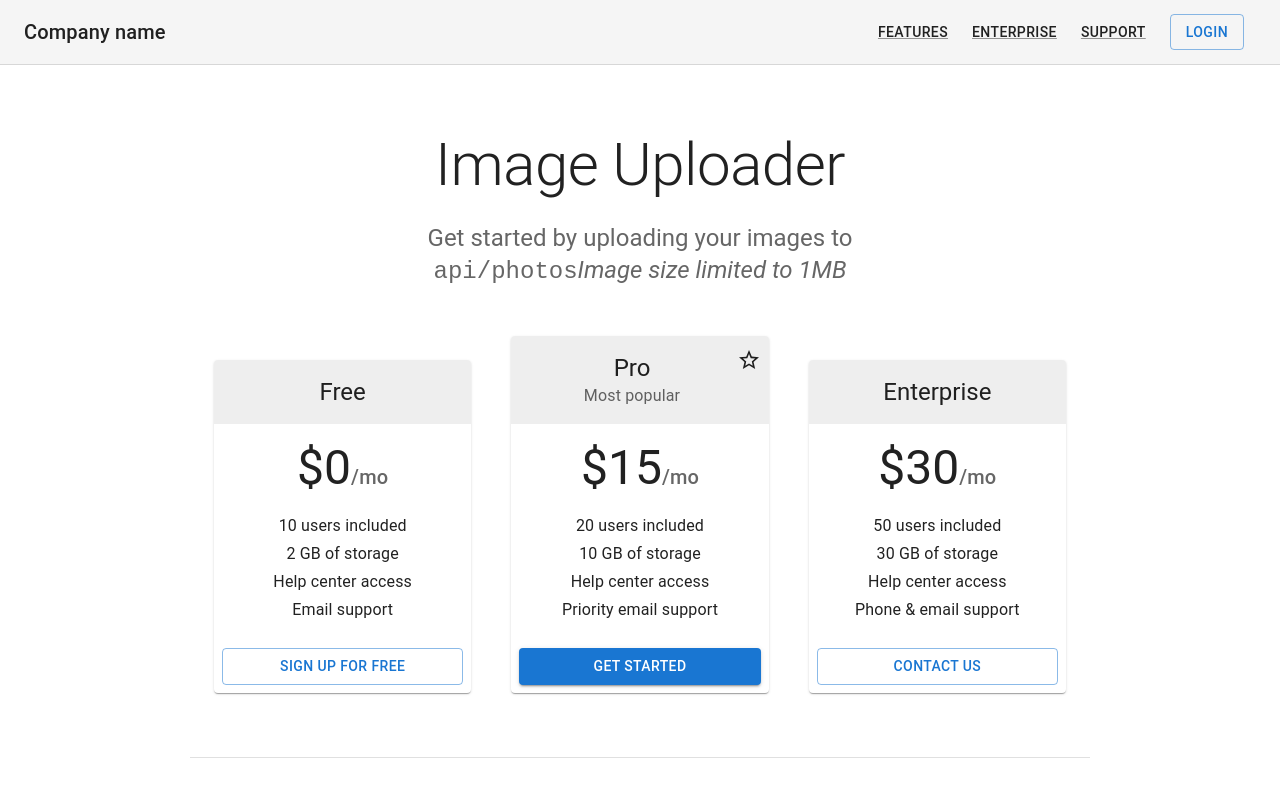
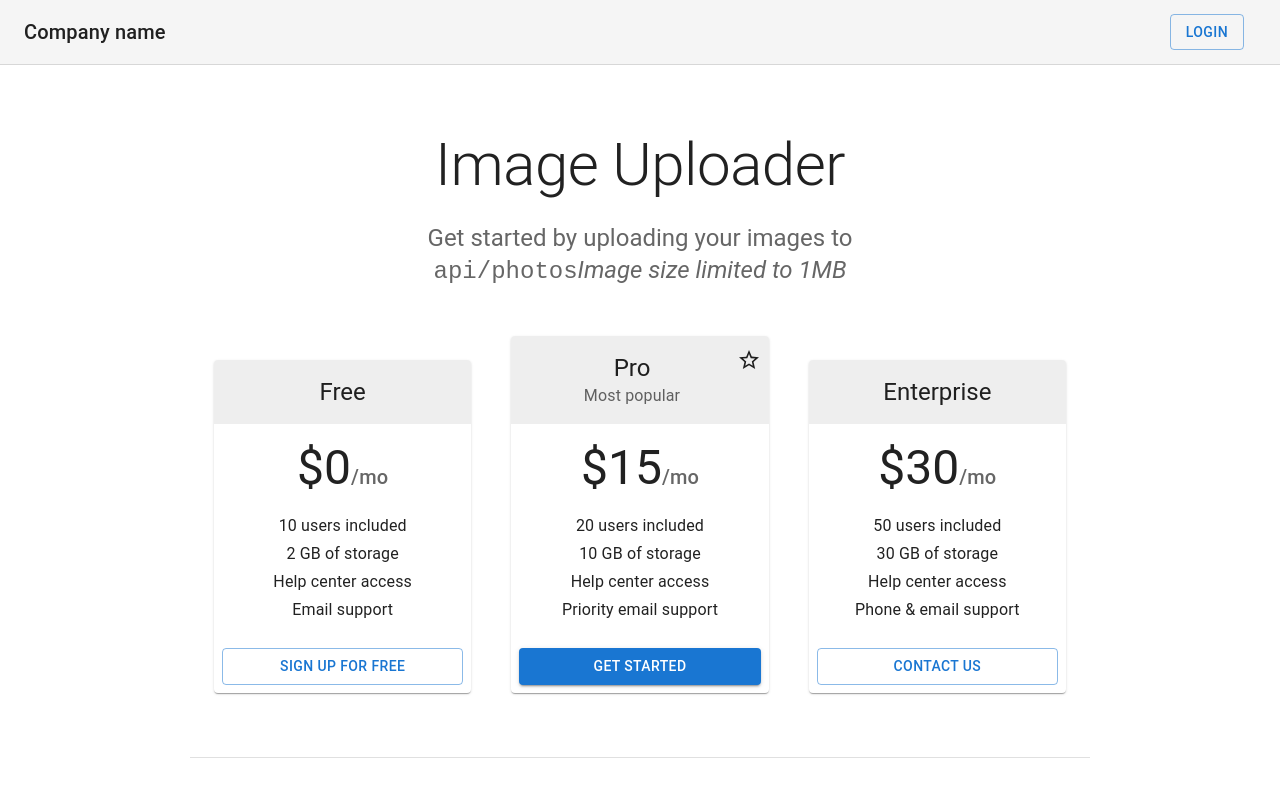
Before and after one commit to danilobatson/photograph-grid, a Next.js app: page /pricing in a window 1280 px wide. Shown: the top 800 px of the page. Built offline with nearby package versions, Linux system fonts and the light colour scheme.

Commit message:
removes unneeded links from nav

```diff
--- a/pages/pricing.tsx
+++ b/pages/pricing.tsx
@@ -104,30 +104,7 @@ function PricingContent() {
             Company name
           </Typography>
           <nav>
-            <Link
-              variant='button'
-              color='text.primary'
-              href='#'
-              sx={{ my: 1, mx: 1.5 }}
-            >
-              Features
-            </Link>
-            <Link
-              variant='button'
-              color='text.primary'
-              href='#'
-              sx={{ my: 1, mx: 1.5 }}
-            >
-              Enterprise
-            </Link>
-            <Link
-              variant='button'
-              color='text.primary'
-              href='#'
-              sx={{ my: 1, mx: 1.5 }}
-            >
-              Support
-            </Link>
+
           </nav>
           <Button href='#' variant='outlined' sx={{ my: 1, mx: 1.5 }}>
             Login
```
